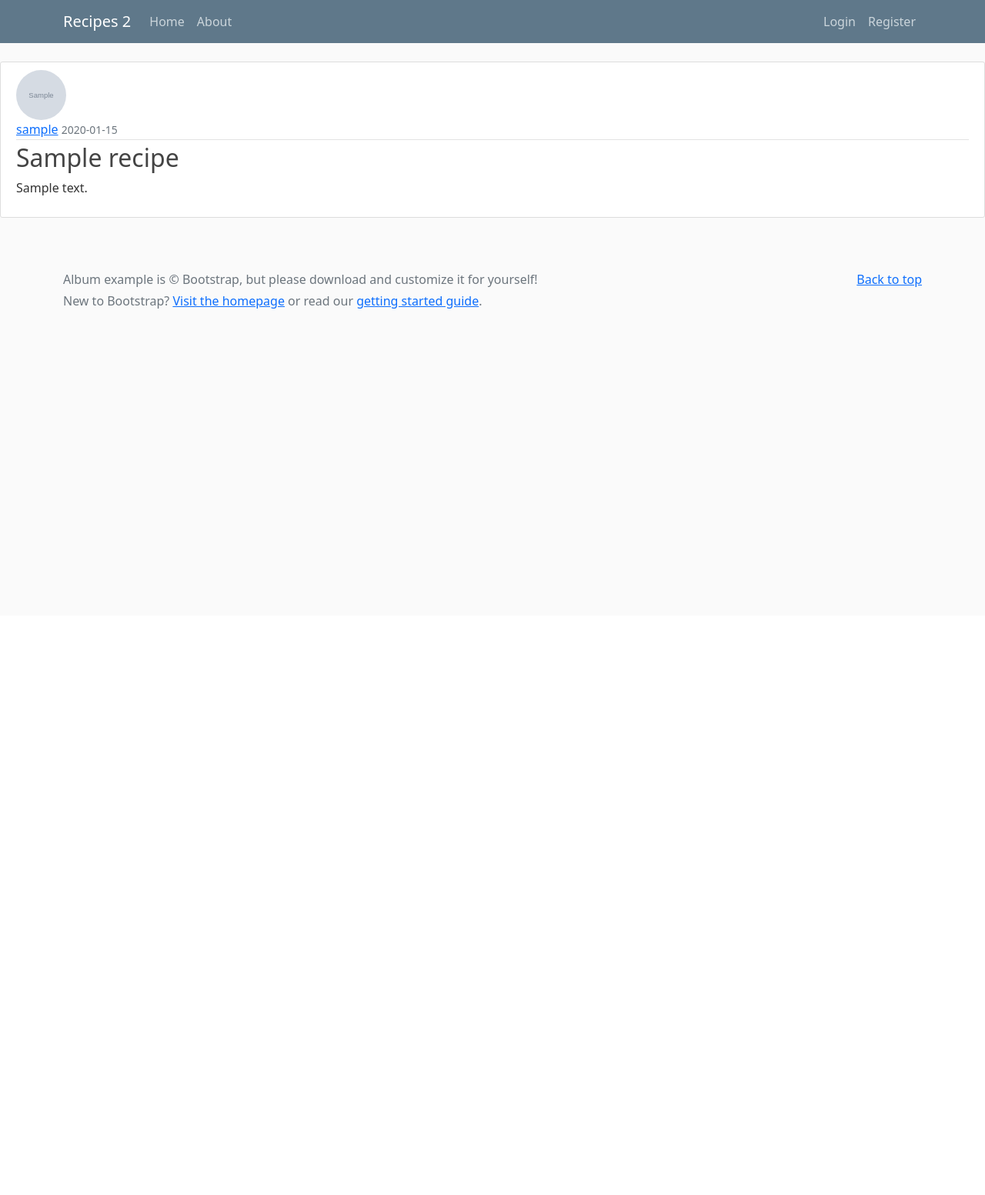
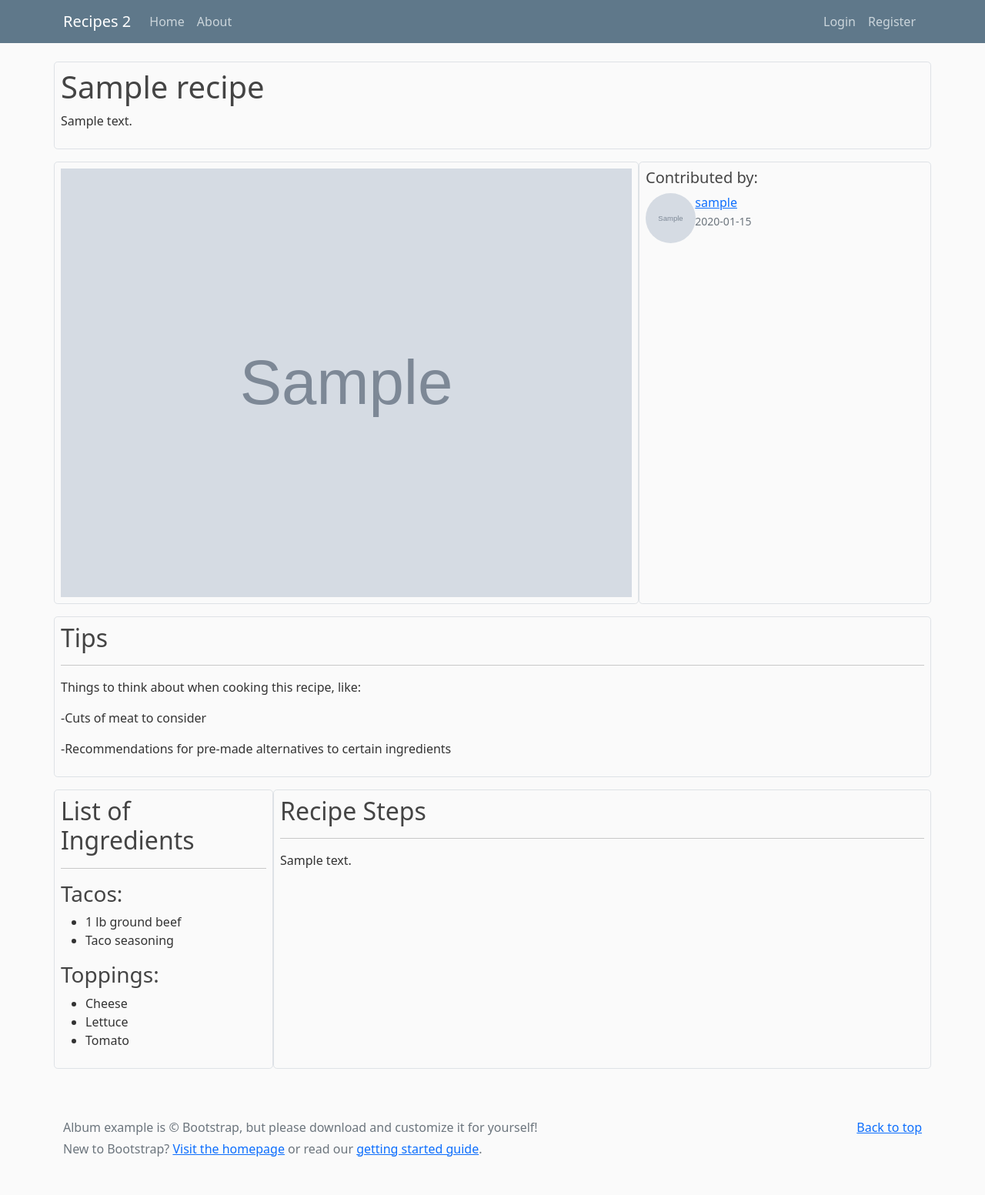
Before and after one commit to RyanWhipple/cookbook, a Flask app: page /recipe/1 in a window 1280 px wide. Shown: the whole page at 77% size. Before the commit the page ends 401 px from the top, so only its background shows below. Run offline with Flask 2, Linux system fonts and the light colour scheme; tables that the repository leaves empty hold one stand-in row (values such as "Sample post"); grey boxes marked "Sample" are stand-in pictures.

Commit message:
Recipe View layout

```diff
--- a/recipes2/recipes/routes.py
+++ b/recipes2/recipes/routes.py
@@ -70,5 +70,5 @@ def delete_recipe(recipe_id):
         abort(403)
     db.session.delete(recipe)
     db.session.commit()
-    flash('Youre recipe has been deleted!', 'success')
+    flash('Your recipe has been deleted!', 'success')
     return redirect(url_for('main.home'))
--- a/recipes2/static/main.css
+++ b/recipes2/static/main.css
@@ -92,3 +92,13 @@ body {
     font-size: 3.5rem;
   }
 }
+
+.card {
+  height: 425px;
+}
+
+.card img {
+  width:  100%;
+  object-fit: cover;
+  height: 300px;
+}
--- a/recipes2/templates/recipe.html
+++ b/recipes2/templates/recipe.html
@@ -1,12 +1,35 @@
 {% extends "layout.html" %}
 
 {% block content %}
-    <article class="media content-section">
+
+    <div class="container">
+        <!-- Title and Short Description -->
+        <div class="row mb-3">
+            <div class="col border rounded-3 p-2">
+                <h1>{{ recipe.title }}</h1>
+                <p>{{ recipe.short_description }}</p>
+            </div>
+        </div>
+        <div class="row mb-3">
+            <!-- Recipe Image -->
+            <div class="col col-8 border rounded-3  p-2">
+                <img src="{{url_for('static', filename='profile_pics/' + recipe.image_file) }}" class="w-100">
+            </div>
+            <!-- Contributed By -->
+            <div class="col col-4 border rounded-3  p-2">
+                <h5>Contributed by:</h5>
+                <div class="row">
+                    <div class="col-2">
                         <img class="rounded-circle article-img" src="{{ url_for('static', filename='profile_pics/' + recipe.author.image_file) }}">
-        <div class="media-body">
-            <div class="article-metadata">
+                    </div>
+                    <div class="col-10">
                         <a class="mr-2" href="{{url_for('users.user_recipes', username=recipe.author.username) }}">{{ recipe.author.username }}</a>
+                        <br>
                         <small class="text-muted">{{ recipe.date_posted.strftime('%Y-%m-%d') }}</small>
+                    </div>
+                </div>
+                <div class="row">
+                    <!-- Update and Delete -->
                     {% if recipe.author == current_user %}
                         <div>
                             <a class="btn btn-secondary btn-sm m-1" href="{{ url_for('recipes.update_recipe', recipe_id=recipe.id) }}">Update</a>
@@ -14,10 +37,44 @@
                         </div>
                     {% endif %}
                 </div>
-            <h2 class="article-title">{{ recipe.title }}</h2>
-            <p class="article-content">{{ recipe.content }}</p>
             </div>
-    </article>
+        </div>
+        <div class="row mb-3">
+            <!-- Tips -->
+            <div class="col border rounded-3  p-2">
+                <h2>Tips</h2>
+                <hr>
+                <p>Things to think about when cooking this recipe, like:</p>
+                <p>-Cuts of meat to consider</p>
+                <p>-Recommendations for pre-made alternatives to certain ingredients</p>
+            </div>
+        </div>
+        <div class="row mb-3">
+            <!-- List of Ingredients -->
+            <div class="col col-3 border rounded-3  p-2">
+                <h2>List of Ingredients</h2>
+                <hr>
+                <h3>Tacos:</h3>
+                <ul>
+                    <li>1 lb ground beef</li>
+                    <li>Taco seasoning</li>
+                </ul>
+                <h3>Toppings:</h3>
+                <ul>
+                    <li>Cheese</li>
+                    <li>Lettuce</li>
+                    <li>Tomato</li>
+                </ul>
+            </div>
+            <!-- Recipe Steps -->
+            <div class="col col-9 border rounded-3  p-2">
+                <h2>Recipe Steps</h2>
+                <hr>
+                {{ recipe.content }}
+            </div>
+        </div>
+
+    </div>
 
     <!-- Modal -->
     <div class="modal fade" id="deleteModal" tabindex="-1" aria-labelledby="deleteModalLabel" aria-hidden="true">
```
Also changed, not shown: recipes2/templates/home.html (+9 -16 lines). Lines whose indentation alone changed are shown as unchanged.
